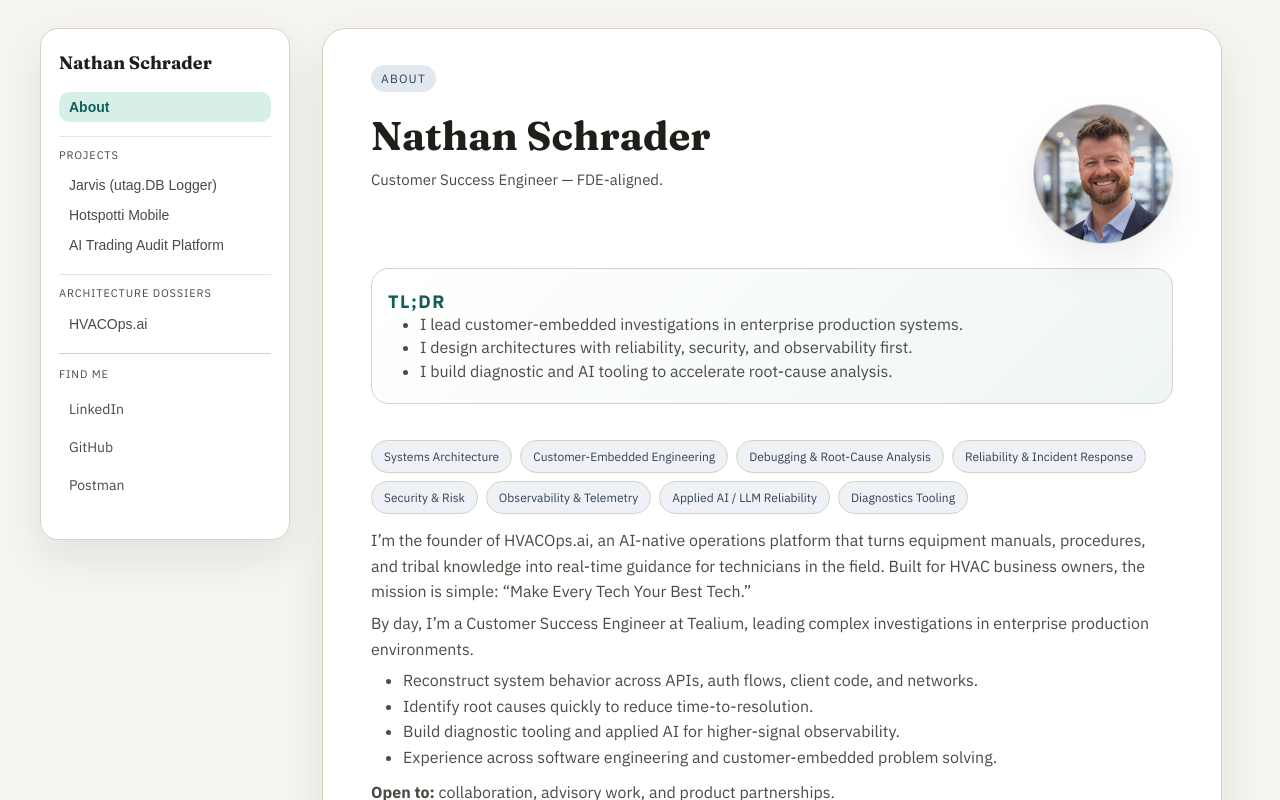
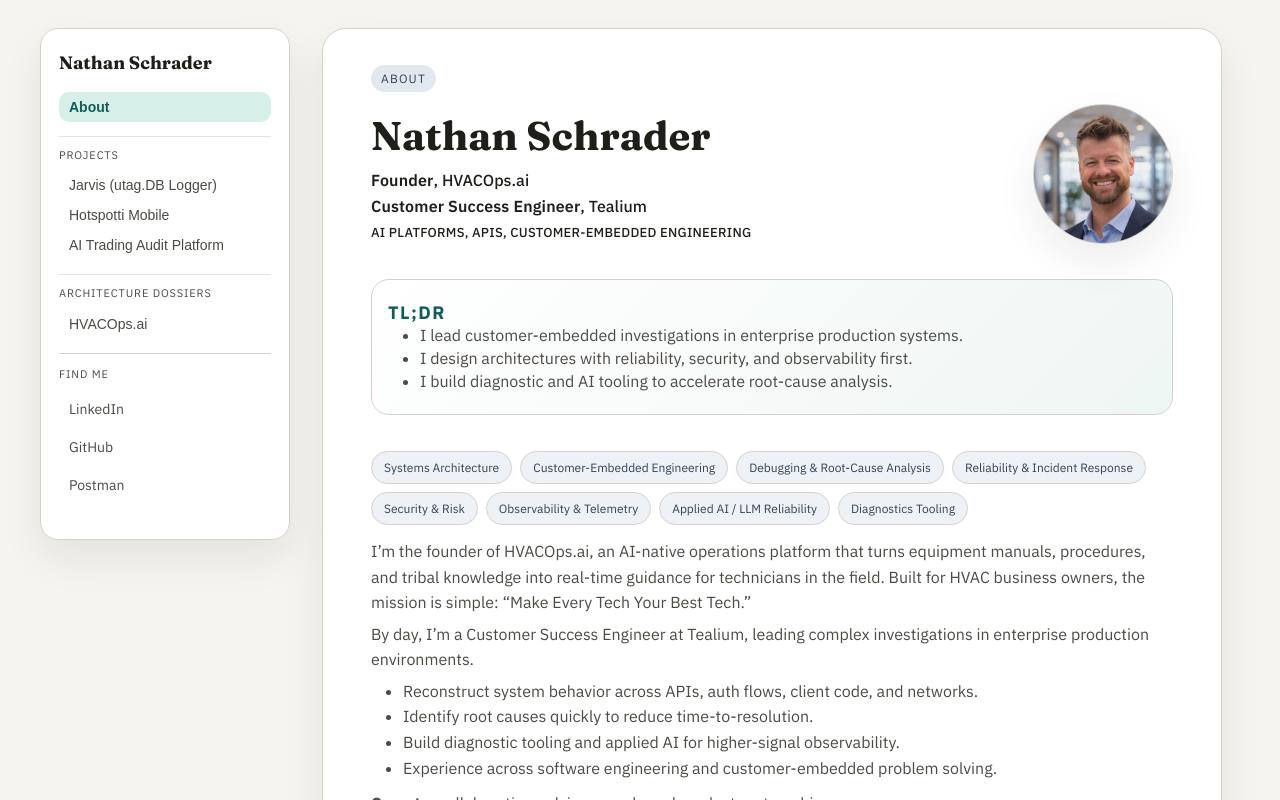
Before and after one commit to schradermade/nathanschrader, a Next.js app: page / in a window 1280 px wide. Shown: the top 800 px of the page. Built offline with nearby package versions, Linux system fonts and the light colour scheme.

Commit message:
Refine about role styling

```diff
--- a/src/app/globals.css
+++ b/src/app/globals.css
@@ -441,9 +441,32 @@
 }
 
 .profile-role {
-  color: var(--muted);
-  font-size: 15px;
+  color: var(--text);
+  font-size: 16px;
+  font-weight: 600;
   margin: 0 0 10px;
+}
+
+.profile-role-title {
+  letter-spacing: 0.01em;
+}
+
+.profile-role-sep {
+  color: color-mix(in srgb, var(--text) 65%, var(--muted));
+  font-weight: 500;
+}
+
+.profile-role-company {
+  color: color-mix(in srgb, var(--text) 80%, var(--muted));
+  font-weight: 500;
+}
+
+.profile-role-meta {
+  color: color-mix(in srgb, var(--muted) 85%, var(--text));
+  font-size: 13px;
+  font-weight: 500;
+  letter-spacing: 0.02em;
+  text-transform: uppercase;
 }
 
 .profile-header {
--- a/src/app/page.tsx
+++ b/src/app/page.tsx
@@ -609,7 +609,19 @@
           <div className="profile-header">
             <div>
               <h1 className="doc-title">Nathan Schrader</h1>
-              <div className="profile-role">Customer Success Engineer — FDE-aligned.</div>
+              <div className="profile-role">
+                <span className="profile-role-title">Founder</span>
+                <span className="profile-role-sep">, </span>
+                <span className="profile-role-company">HVACOps.ai</span>
+                <br />
+                <span className="profile-role-title">Customer Success Engineer</span>
+                <span className="profile-role-sep">, </span>
+                <span className="profile-role-company">Tealium</span>
+                <br />
+                <span className="profile-role-meta">
+                  AI Platforms, APIs, Customer-Embedded Engineering
+                </span>
+              </div>
             </div>
             <img className="profile-avatar" src="/headshot.png" alt="Nathan Schrader" />
           </div>
```
